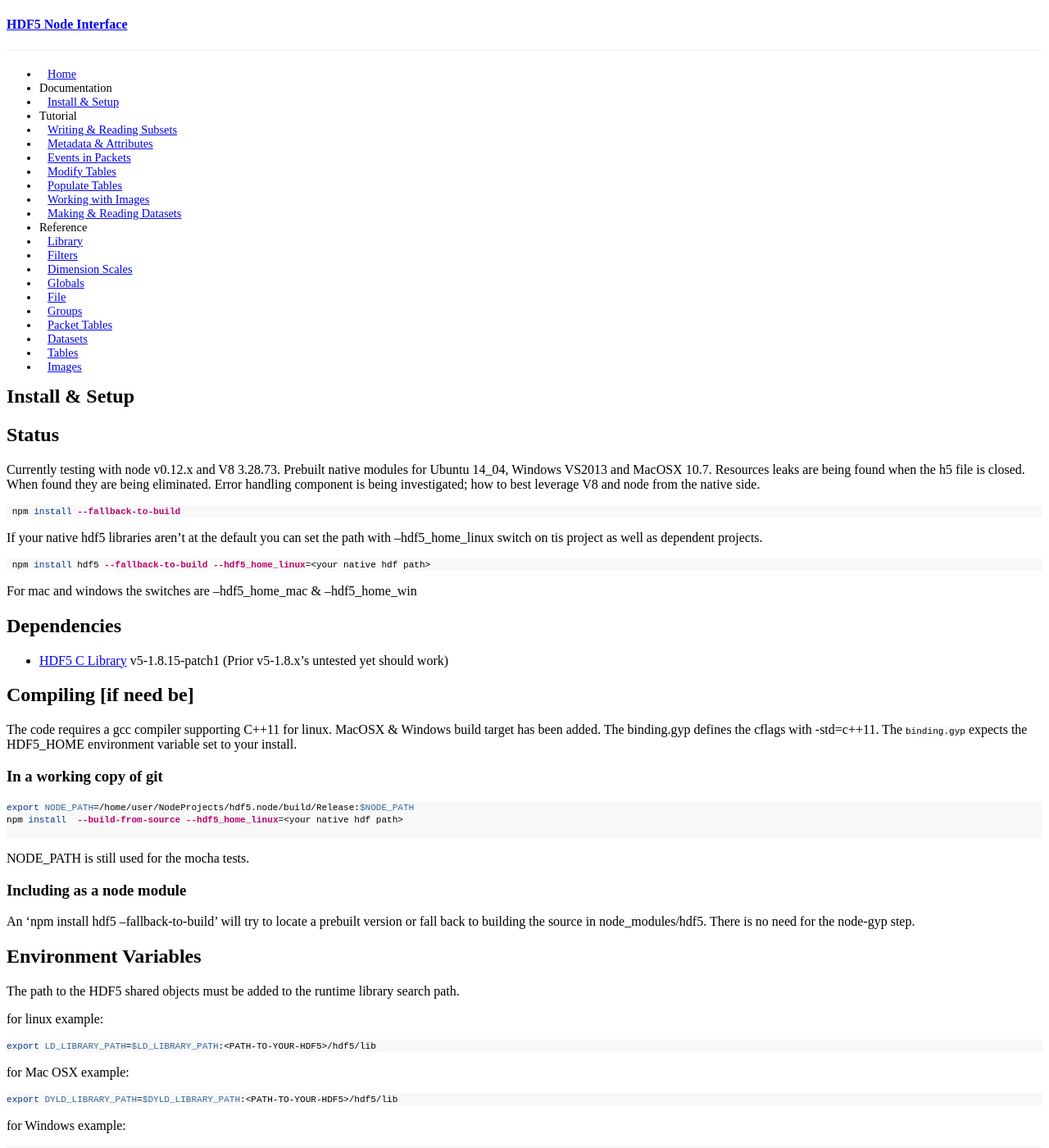
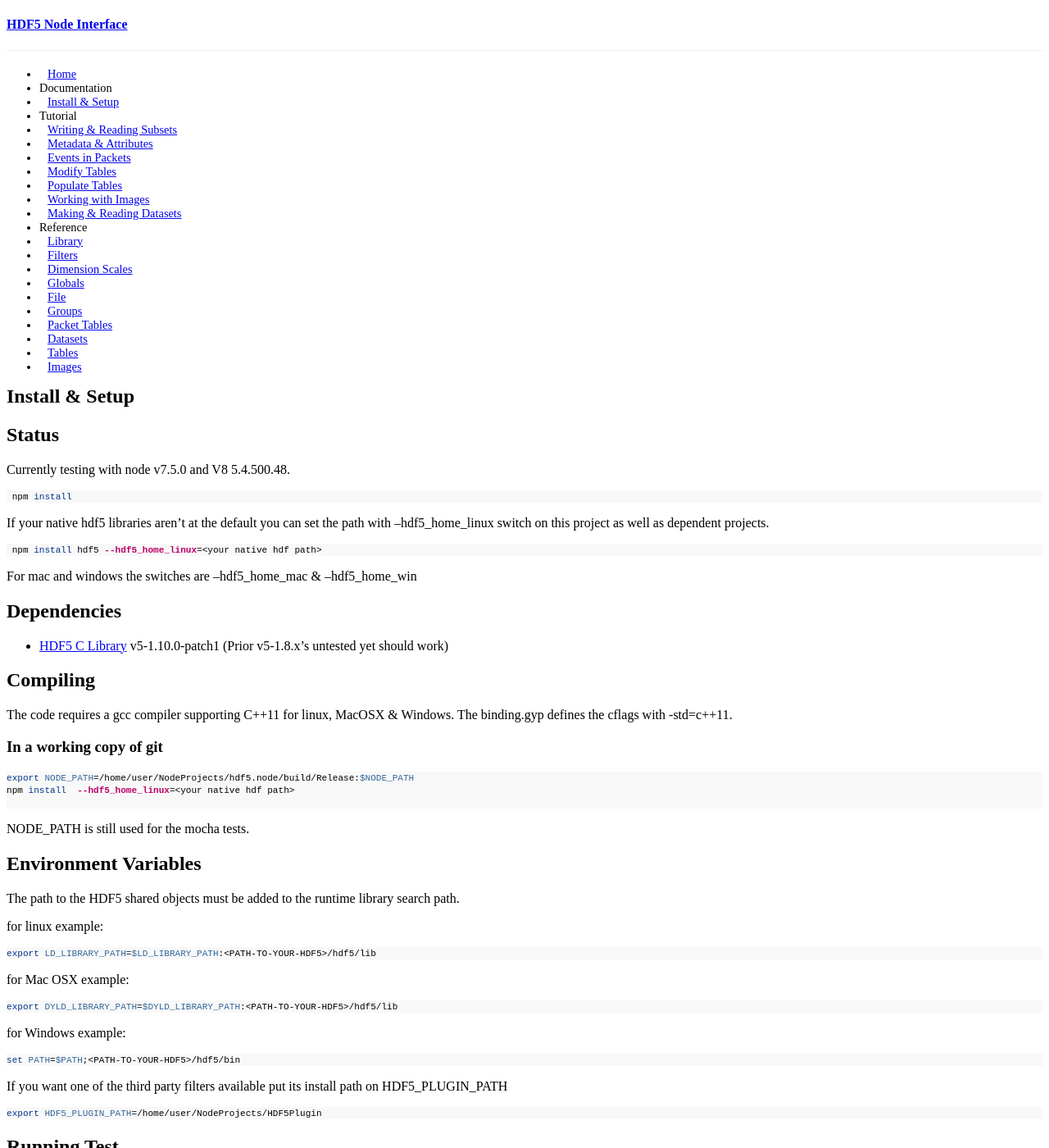
Before and after one commit to HDF-NI/hdf5.node, a Jekyll site: the page built from _posts/2015-05-02-install-setup.md, in a window 1280 px wide and 1400 px high. Shown: the whole window at 82% size. Built offline with Jekyll 4.4.1, drawn with Linux system fonts in a browser that asks for light colours; a style sheet for code colours, icons or effects is not loaded.

Commit message:
prebuilding feature removed

````diff
--- a/_posts/2015-05-02-install-setup.md
+++ b/_posts/2015-05-02-install-setup.md
@@ -8,49 +8,41 @@
 
 ## Status
 
-Currently testing with node v0.12.x and V8 3.28.73.  Prebuilt native modules for Ubuntu 14_04, Windows VS2013 and MacOSX 10.7.
-Resources leaks are being found when the h5 file is closed.  When found they are being eliminated.  Error handling component is being investigated; how to best leverage V8 and node from the native side.
+Currently testing with node v7.5.0 and V8 5.4.500.48.
 
 ```bash
- npm install --fallback-to-build
+ npm install
 ```
 
 If your native hdf5 libraries aren't at the default
-you can set the path with --hdf5_home_linux switch on tis project as well as
+you can set the path with --hdf5_home_linux switch on this project as well as
 dependent projects.
 
 ```bash
- npm install hdf5 --fallback-to-build --hdf5_home_linux=<your native hdf path>
+ npm install hdf5 --hdf5_home_linux=<your native hdf path>
 ```
 For mac and windows the switches are --hdf5_home_mac & --hdf5_home_win
 
 ## Dependencies
 
-+ [HDF5 C Library](http://www.hdfgroup.org/downloads/index.html) v5-1.8.15-patch1
++ [HDF5 C Library](http://www.hdfgroup.org/downloads/index.html) v5-1.10.0-patch1
         (Prior v5-1.8.x's untested yet should work)
 
 
-## Compiling [if need be]
+## Compiling
 
-The code requires a gcc compiler supporting C++11 for linux. MacOSX & Windows build target has been added.  The binding.gyp defines the cflags with -std=c++11.
-The `binding.gyp` expects the HDF5_HOME environment variable set to your install.
+The code requires a gcc compiler supporting C++11 for linux, MacOSX & Windows.  The binding.gyp defines the cflags with -std=c++11.
 
 
 ### In a working copy of git
 
 ```bash
 export NODE_PATH=/home/user/NodeProjects/hdf5.node/build/Release:$NODE_PATH
-npm install  --build-from-source --hdf5_home_linux=<your native hdf path>
+npm install  --hdf5_home_linux=<your native hdf path>
 
 ```
 
 NODE_PATH is still used for the mocha tests.
-
-### Including as a node module
-
-An 'npm install hdf5 --fallback-to-build' will try to locate a prebuilt version or fall back to building the source
-in node_modules/hdf5. There is no need for the node-gyp step.
-
 
 ## Environment Variables
 
````
Also changed, not shown: index.md (+3 -3 lines).
